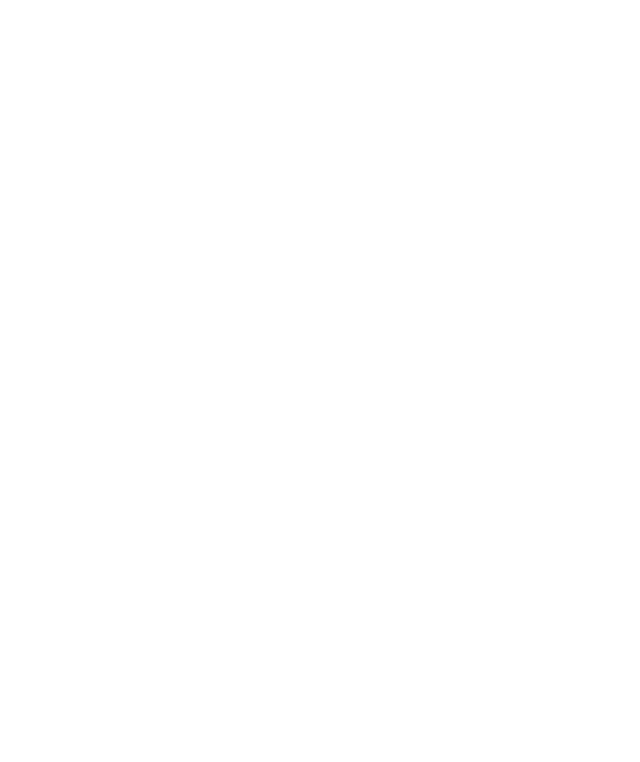
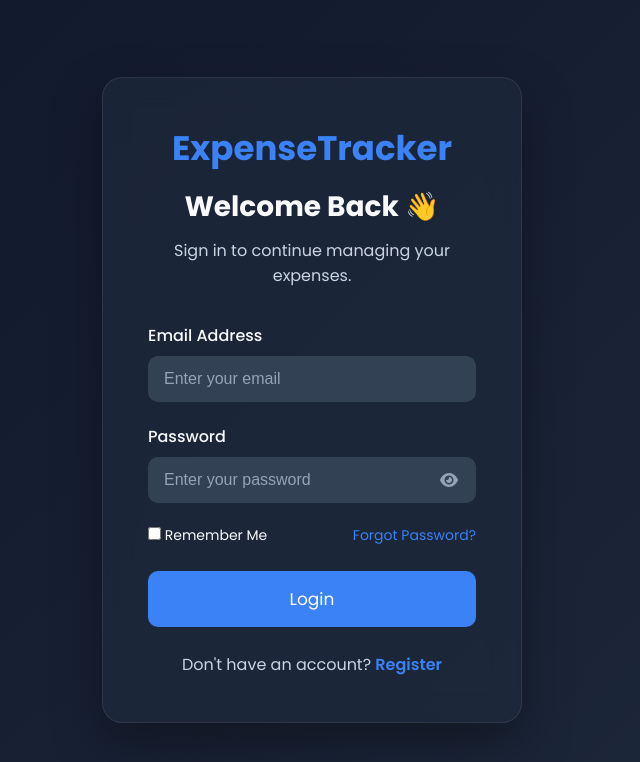
Before and after one commit to Mugdha1555/Expense-Tracker, a plain HTML site: page client/pages/login.html in a window 1280 px wide. Shown: the whole page, without its empty margins (328-968 px from the left). Drawn offline with Linux system fonts and the light colour scheme.

Commit message:
Build login page with validation and password toggle

```diff
--- /dev/null
+++ b/client/css/login.css
@@ -0,0 +1,255 @@
+/* ===========================
+   LOGIN PAGE
+=========================== */
+
+*{
+    margin:0;
+    padding:0;
+    box-sizing:border-box;
+}
+
+body{
+    font-family:'Poppins',sans-serif;
+    min-height:100vh;
+
+    display:flex;
+    justify-content:center;
+    align-items:center;
+
+    background:linear-gradient(135deg,#0F172A,#1E293B);
+
+    color:#F8FAFC;
+}
+
+/* ===========================
+   CONTAINER
+=========================== */
+
+.login-container{
+    width:100%;
+    display:flex;
+    justify-content:center;
+    align-items:center;
+    padding:40px;
+}
+
+/* ===========================
+   LOGIN CARD
+=========================== */
+
+.login-card{
+
+    width:420px;
+
+    background:rgba(30,41,59,.75);
+
+    backdrop-filter:blur(15px);
+
+    border:1px solid rgba(255,255,255,.08);
+
+    border-radius:20px;
+
+    padding:45px;
+
+    box-shadow:0 20px 50px rgba(0,0,0,.35);
+
+}
+
+/* ===========================
+   HEADINGS
+=========================== */
+
+.login-card h1{
+
+    text-align:center;
+
+    color:#3B82F6;
+
+    margin-bottom:12px;
+
+    font-size:34px;
+}
+
+.login-card h2{
+
+    text-align:center;
+
+    margin-bottom:10px;
+
+    font-size:28px;
+}
+
+.login-card p{
+
+    text-align:center;
+
+    color:#CBD5E1;
+
+    margin-bottom:35px;
+}
+
+/* ===========================
+   FORM
+=========================== */
+
+.input-group{
+
+    margin-bottom:22px;
+}
+
+.input-group label{
+
+    display:block;
+
+    margin-bottom:8px;
+
+    font-weight:500;
+}
+
+.input-group input{
+
+    width:100%;
+
+    padding:14px 16px;
+
+    border:none;
+
+    outline:none;
+
+    border-radius:10px;
+
+    font-size:16px;
+
+    background:#334155;
+
+    color:white;
+}
+
+.input-group input::placeholder{
+
+    color:#94A3B8;
+}
+
+/* ===========================
+   PASSWORD
+=========================== */
+
+.password-box{
+
+    position:relative;
+}
+
+.password-box input{
+
+    padding-right:50px;
+}
+
+.password-box i{
+
+    position:absolute;
+
+    right:18px;
+
+    top:50%;
+
+    transform:translateY(-50%);
+
+    cursor:pointer;
+
+    color:#94A3B8;
+
+    transition:.3s;
+}
+
+.password-box i:hover{
+
+    color:#3B82F6;
+}
+
+/* ===========================
+   OPTIONS
+=========================== */
+
+.options{
+
+    display:flex;
+
+    justify-content:space-between;
+
+    align-items:center;
+
+    margin-bottom:25px;
+
+    font-size:14px;
+}
+
+.options a{
+
+    color:#3B82F6;
+
+    text-decoration:none;
+}
+
+.options a:hover{
+
+    text-decoration:underline;
+}
+
+/* ===========================
+   BUTTON
+=========================== */
+
+.login-btn{
+
+    width:100%;
+
+    padding:15px;
+
+    border:none;
+
+    border-radius:10px;
+
+    background:#3B82F6;
+
+    color:white;
+
+    font-size:17px;
+
+    cursor:pointer;
+
+    transition:.3s;
+}
+
+.login-btn:hover{
+
+    background:#2563EB;
+
+    transform:translateY(-3px);
+}
+
+/* ===========================
+   REGISTER
+=========================== */
+
+.register-link{
+
+    text-align:center;
+
+    margin-top:25px;
+
+    color:#CBD5E1;
+}
+
+.register-link a{
+
+    color:#3B82F6;
+
+    text-decoration:none;
+
+    font-weight:600;
+}
+
+.register-link a:hover{
+
+    text-decoration:underline;
+}
--- a/client/css/style.css
+++ b/client/css/style.css
@@ -1166,3 +1166,4 @@
 transition:.3s;
 
 }
+client/css/login.css
--- /dev/null
+++ b/client/js/login.js
@@ -0,0 +1,66 @@
+// Get the password input and eye icon
+const passwordInput = document.getElementById("password");
+const togglePassword = document.getElementById("togglePassword");
+
+// Toggle password visibility
+togglePassword.addEventListener("click", () => {
+
+    if (passwordInput.type === "password") {
+        passwordInput.type = "text";
+        togglePassword.classList.remove("fa-eye");
+        togglePassword.classList.add("fa-eye-slash");
+    } else {
+        passwordInput.type = "password";
+        togglePassword.classList.remove("fa-eye-slash");
+        togglePassword.classList.add("fa-eye");
+    }
+
+});
+// Form Validation
+
+const loginForm = document.getElementById("loginForm");
+const email = document.getElementById("email");
+
+const emailError = document.getElementById("emailError");
+const passwordError = document.getElementById("passwordError");
+
+loginForm.addEventListener("submit", function (event) {
+
+    event.preventDefault();
+
+    emailError.textContent = "";
+    passwordError.textContent = "";
+
+    let isValid = true;
+
+    // Email validation
+    if (email.value.trim() === "") {
+
+        emailError.textContent = "Email is required.";
+        isValid = false;
+
+    } else if (!email.value.includes("@")) {
+
+        emailError.textContent = "Enter a valid email.";
+        isValid = false;
+    }
+
+    // Password validation
+    if (passwordInput.value.trim() === "") {
+
+        passwordError.textContent = "Password is required.";
+        isValid = false;
+
+    } else if (passwordInput.value.length < 6) {
+
+        passwordError.textContent = "Password must be at least 6 characters.";
+        isValid = false;
+    }
+
+    if (isValid) {
+
+        alert("Login Successful! (Backend will be added later)");
+
+    }
+
+});
--- a/client/pages/login.html
+++ b/client/pages/login.html
@@ -0,0 +1,121 @@
+<!DOCTYPE html>
+<html lang="en">
+<head>
+    <meta charset="UTF-8">
+    <meta name="viewport" content="width=device-width, initial-scale=1.0">
+    <title>Login | ExpenseTracker</title>
+
+    <!-- Google Font -->
+    <link rel="preconnect" href="https://fonts.googleapis.com">
+    <link rel="preconnect" href="https://fonts.gstatic.com" crossorigin>
+
+    <link href="https://fonts.googleapis.com/css2?family=Poppins:wght@300;400;500;600;700&display=swap"
+          rel="stylesheet">
+
+    <!-- Font Awesome -->
+    <link rel="stylesheet"
+          href="https://cdnjs.cloudflare.com/ajax/libs/font-awesome/6.6.0/css/all.min.css">
+
+    <!-- Existing CSS -->
+    <link rel="stylesheet" href="../css/reset.css">
+    <link rel="stylesheet" href="../css/variable.css">
+
+    <!-- Login Page CSS -->
+    <link rel="stylesheet" href="../css/login.css">
+
+</head>
+
+<body>
+
+    <div class="login-container">
+
+        <div class="login-card">
+
+            <h1>ExpenseTracker</h1>
+
+            <h2>Welcome Back 👋</h2>
+
+            <p>
+                Sign in to continue managing your expenses.
+            </p>
+
+            <form id="loginForm">
+
+                <div class="input-group">
+
+                    <label for="email">
+                        Email Address
+                    </label>
+
+                    <input
+                        type="email"
+                        id="email"
+                        placeholder="Enter your email"
+                        required
+                    >
+                    <small id="emailError" class="error"></small>
+
+                </div>
+
+                <div class="input-group">
+
+                    <label for="password">
+                        Password
+                    </label>
+
+                    <div class="password-box">
+
+                        <input
+                            type="password"
+                            id="password"
+                            placeholder="Enter your password"
+                            required
+                        >
+                        <small id="passwordError" class="error"></small>
+
+                        <i class="fa-solid fa-eye" id="togglePassword"></i>
+
+                    </div>
+
+                </div>
+
+                <div class="options">
+
+                    <label>
+
+                        <input type="checkbox">
+
+                        Remember Me
+
+                    </label>
+
+                    <a href="#">
+                        Forgot Password?
+                    </a>
+
+                </div>
+
+                <button type="submit" class="login-btn">
+                    Login
+                </button>
+
+            </form>
+
+            <div class="register-link">
+
+                Don't have an account?
+
+                <a href="register.html">
+                    Register
+                </a>
+
+            </div>
+
+        </div>
+
+    </div>
+
+    <script src="../js/login.js"></script>
+
+</body>
+</html>
```
